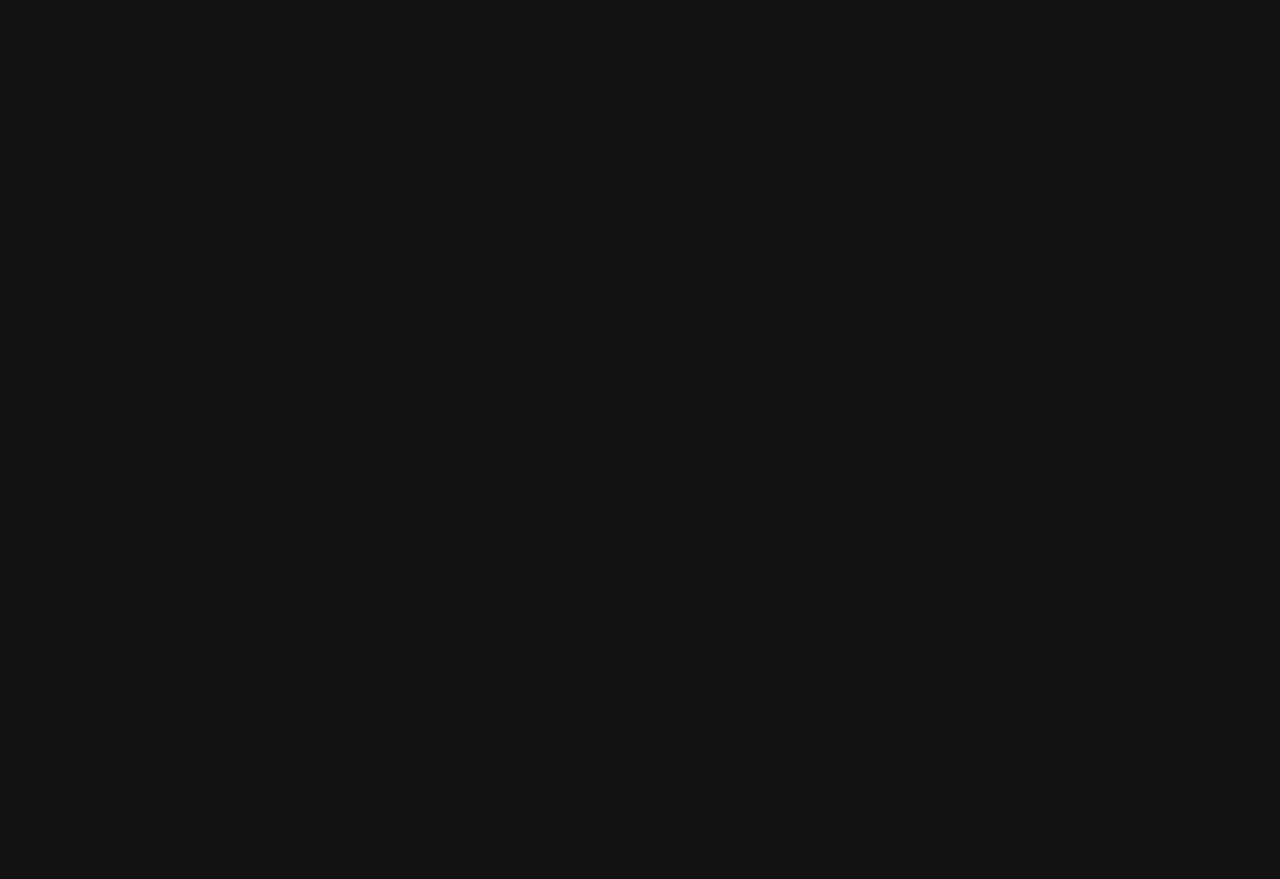
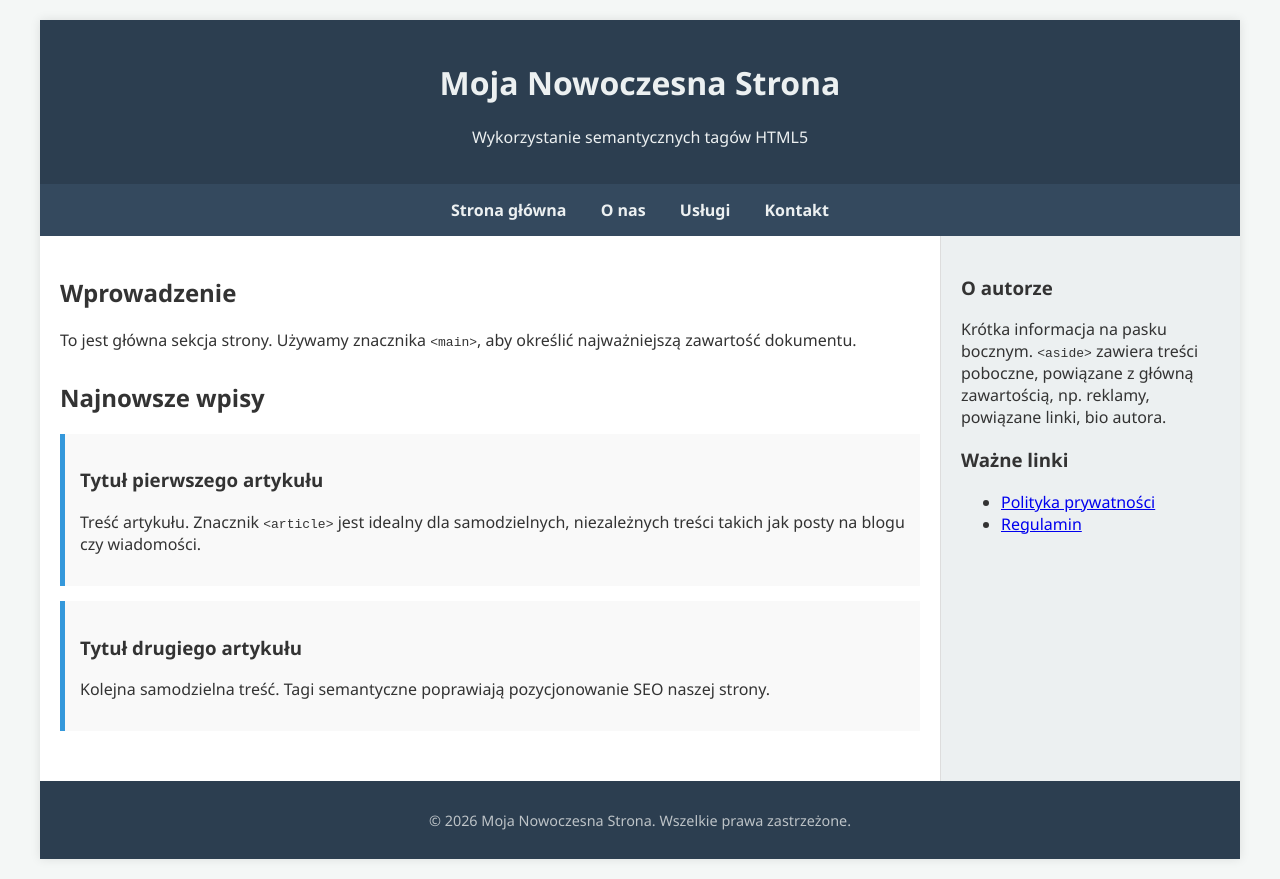
Before and after one commit to DanielsDelanyel/Test_stronka, a plain HTML site: page index.html in a window 1280 px wide. Before the commit the page ends 800 px from the top, so only its background shows below. Drawn offline with Linux system fonts and the light colour scheme.

Commit message:
Add files via upload

```diff
--- a/index.html
+++ b/index.html
@@ -8,7 +8,60 @@
 </head>
 <body>
   <main class="player-card">
-    <!-- TODO: dodaj sekcje karty gracza -->
+    <div class="container">
+        <!-- Nagłówek strony -->
+        <header>
+            <h1>Moja Nowoczesna Strona</h1>
+            <p>Wykorzystanie semantycznych tagów HTML5</p>
+        </header>
+
+        <!-- Menu nawigacyjne -->
+        <nav>
+            <a href="#">Strona główna</a>
+            <a href="#">O nas</a>
+            <a href="#">Usługi</a>
+            <a href="#">Kontakt</a>
+        </nav>
+
+        <!-- Główny obszar zawartości -->
+        <main>
+            <section>
+                <h2>Wprowadzenie</h2>
+                <p>To jest główna sekcja strony. Używamy znacznika <code>&lt;main&gt;</code>, aby określić najważniejszą zawartość dokumentu.</p>
+            </section>
+
+            <section>
+                <h2>Najnowsze wpisy</h2>
+
+                <article>
+                    <h3>Tytuł pierwszego artykułu</h3>
+                    <p>Treść artykułu. Znacznik <code>&lt;article&gt;</code> jest idealny dla samodzielnych, niezależnych treści takich jak posty na blogu czy wiadomości.</p>
+                </article>
+
+                <article>
+                    <h3>Tytuł drugiego artykułu</h3>
+                    <p>Kolejna samodzielna treść. Tagi semantyczne poprawiają pozycjonowanie SEO naszej strony.</p>
+                </article>
+            </section>
+        </main>
+
+        <!-- Pasek boczny -->
+        <aside>
+            <h3>O autorze</h3>
+            <p>Krótka informacja na pasku bocznym. <code>&lt;aside&gt;</code> zawiera treści poboczne, powiązane z główną zawartością, np. reklamy, powiązane linki, bio autora.</p>
+
+            <h3>Ważne linki</h3>
+            <ul>
+                <li><a href="#">Polityka prywatności</a></li>
+                <li><a href="#">Regulamin</a></li>
+            </ul>
+        </aside>
+
+        <!-- Stopka -->
+        <footer>
+            <p>&copy; 2026 Moja Nowoczesna Strona. Wszelkie prawa zastrzeżone.</p>
+        </footer>
+    </div>
   </main>
 </body>
 </html>
--- a/style.css
+++ b/style.css
@@ -9,11 +9,106 @@
 }
 
 body {
-  margin: 0;
-  padding: 0;
-  font-family: 'Segoe UI', Tahoma, Geneva, Verdana, sans-serif;
-  background-color: #121212;
-  color: var(--color-text);
+margin: 0;
+padding: 0;
+font-family: 'Segoe UI', Tahoma, Geneva, Verdana, sans-serif;
+background-color: #f4f7f6;
+color: #333;
 }
 
+body, html {
+
+        }
+
+        /* Układ z wykorzystaniem CSS Grid */
+        .container {
+            display: grid;
+            grid-template-columns: 1fr 300px;
+            grid-template-rows: auto auto 1fr auto;
+            grid-template-areas:
+                "header header"
+                "nav nav"
+                "main aside"
+                "footer footer";
+            min-height: 100vh;
+            max-width: 1200px;
+            margin: 0 auto;
+            background-color: #fff;
+            box-shadow: 0 0 10px rgba(0,0,0,0.1);
+        }
+
+        /* Sekcje nagłówka i nawigacji */
+        header {
+            grid-area: header;
+            background-color: #2c3e50;
+            color: #ecf0f1;
+            padding: 20px;
+            text-align: center;
+        }
+
+        nav {
+            grid-area: nav;
+            background-color: #34495e;
+            padding: 15px;
+            text-align: center;
+        }
+
+        nav a {
+            color: #ecf0f1;
+            text-decoration: none;
+            margin: 0 15px;
+            font-weight: bold;
+        }
+
+        nav a:hover {
+            text-decoration: underline;
+        }
+
+        /* Główna zawartość */
+        main {
+            grid-area: main;
+            padding: 20px;
+        }
+
+        section {
+            margin-bottom: 30px;
+        }
+
+        article {
+            background-color: #f9f9f9;
+            padding: 15px;
+            margin-bottom: 15px;
+            border-left: 5px solid #3498db;
+        }
+
+        /* Pasek boczny (Sidebar) */
+        aside {
+            grid-area: aside;
+            background-color: #ecf0f1;
+            padding: 20px;
+            border-left: 1px solid #ddd;
+        }
+
+        /* Stopka */
+        footer {
+            grid-area: footer;
+            background-color: #2c3e50;
+            color: #bdc3c7;
+            text-align: center;
+            padding: 15px;
+            font-size: 0.9em;
+        }
+
+        /* Responsywność dla mniejszych ekranów (Mobile) */
+        @media (max-width: 768px) {
+            .container {
+                grid-template-columns: 1fr;
+                grid-template-areas:
+                    "header"
+                    "nav"
+                    "main"
+                    "aside"
+                    "footer";
+            }
+        }
 /* TODO: stylowanie karty gracza */
```
